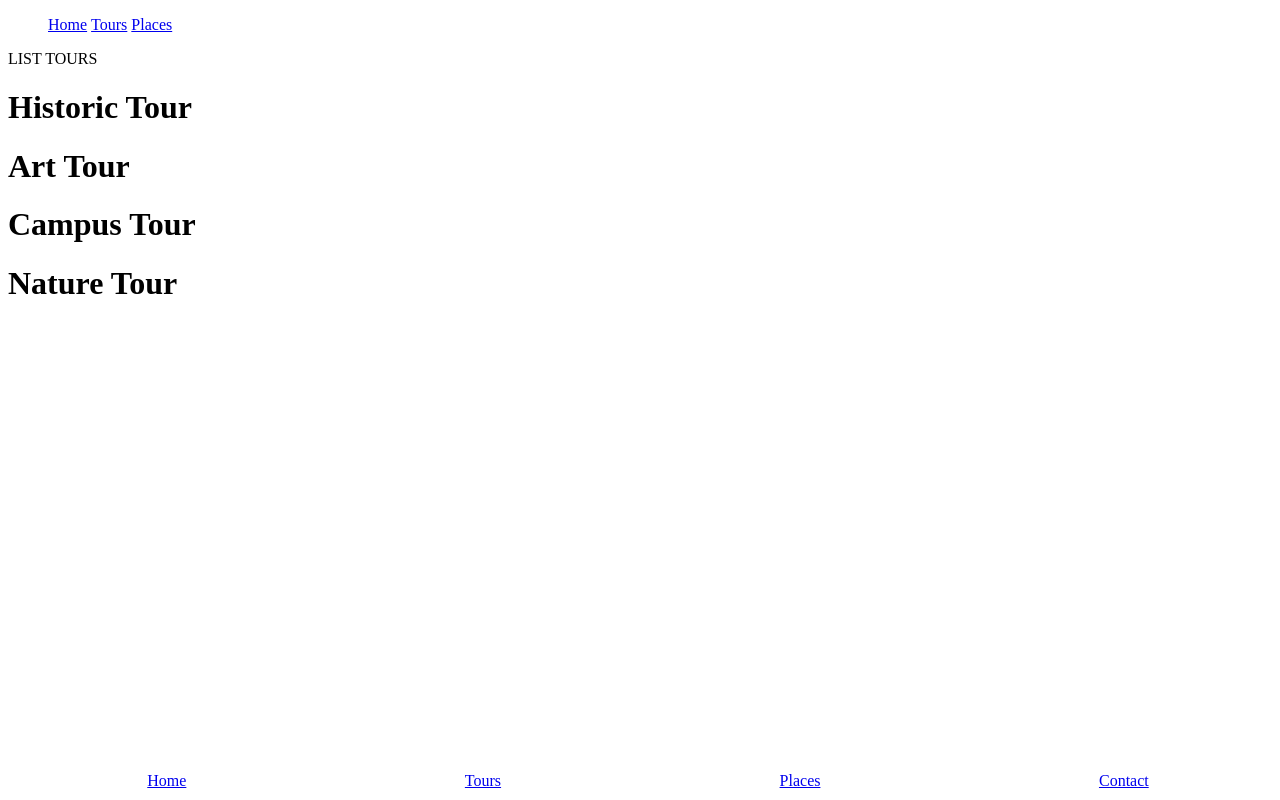
After one commit to kmoore1616/Gunnison-GPS-Tour, a Flask app: page /Tours in a window 1280 px wide. The commit adds this page. Run offline with Flask 3, Linux system fonts and the light colour scheme.

Commit message:
Basic framework

```diff
--- a/app.py
+++ b/app.py
@@ -1,9 +1,27 @@
 from flask import Flask, render_template
 
 app = Flask(__name__, static_url_path='/static')
+
+avalible_tours = ["Historic Tour", "Art Tour", "Campus Tour", "Nature Tour"]
 
 @app.route("/")
 def root():
     return render_template('home.html')
 
+@app.route("/Tours")
+def see_tours():
+    return render_template('tour_list.html', tours=avalible_tours)
+
+@app.route("/Places")
+def place():
+    return render_template('places.html')
+
+@app.route("/Tour")
+def tour():
+    return render_template("tour.html")
+
+@app.route("/Contact")
+def contact():
+    return render_template("contact.html")
+
 app.run(debug=True)
--- /dev/null
+++ b/static/stylesheet.css
@@ -0,0 +1,16 @@
+nav ul li {display:inline;}
+nav ul {list-style-type:none;}
+
+footer {
+    position: fixed;
+    bottom: 0;
+    width: 100%;
+}
+
+footer ul {
+    display: flex;
+    justify-content: space-around;
+    list-style: none;
+    padding: 10px 0;
+    margin: 0;
+}
--- a/templates/base.html
+++ b/templates/base.html
@@ -8,9 +8,20 @@
 <nav>
         <ul>
                 <li><a href="/">Home</a></li>
+                <li><a href="/Tours">Tours</a></li>
+                <li><a href="/Places">Places</a></li>
+
         </ul>
 </nav>
         {% block body %}
         {% endblock %}
+<footer>
+    <ul>
+        <li><a href="/">Home</a></li>
+        <li><a href="/Tours">Tours</a></li>
+        <li><a href="/Places">Places</a></li>
+        <li><a href="/Contact">Contact</a></li>
+    </ul>
+</footer>
 </body>
 </html>
--- /dev/null
+++ b/templates/contact.html
@@ -0,0 +1,4 @@
+{% extends "base.html" %}
+{% block body %}
+Contact
+{% endblock %}
--- a/templates/home.html
+++ b/templates/home.html
@@ -1,6 +1,10 @@
 {% extends "base.html" %}
 {% block body %}
 <h1> Welcome! </h1>
+<p>Welcome to the Gunnison GPS Walking Tours experience!
+Discover the history, culture, and hidden gems of downtown Gunnison through interactive, self-guided tours.
+Use your phone to follow curated routes, learn about local landmarks, and explore at your own pace.
+Start your adventure and experience Gunnison like never before.</p>
 
-
+<a href="/Tour">BEGIN A TOUR!</a>
 {% endblock %}
--- /dev/null
+++ b/templates/places.html
@@ -0,0 +1,4 @@
+{% extends "base.html" %}
+{% block body %}
+Places
+{% endblock %}
--- /dev/null
+++ b/templates/tour.html
@@ -0,0 +1,4 @@
+{% extends "base.html" %}
+{% block body %}
+ON TOUR...
+{% endblock %}
--- /dev/null
+++ b/templates/tour_list.html
@@ -0,0 +1,9 @@
+{% extends "base.html" %}
+{% block body %}
+
+LIST TOURS
+{% for tour in tours %}
+    <h1> {{tour}} </h1>
+{% endfor %}
+
+{% endblock %}
```
